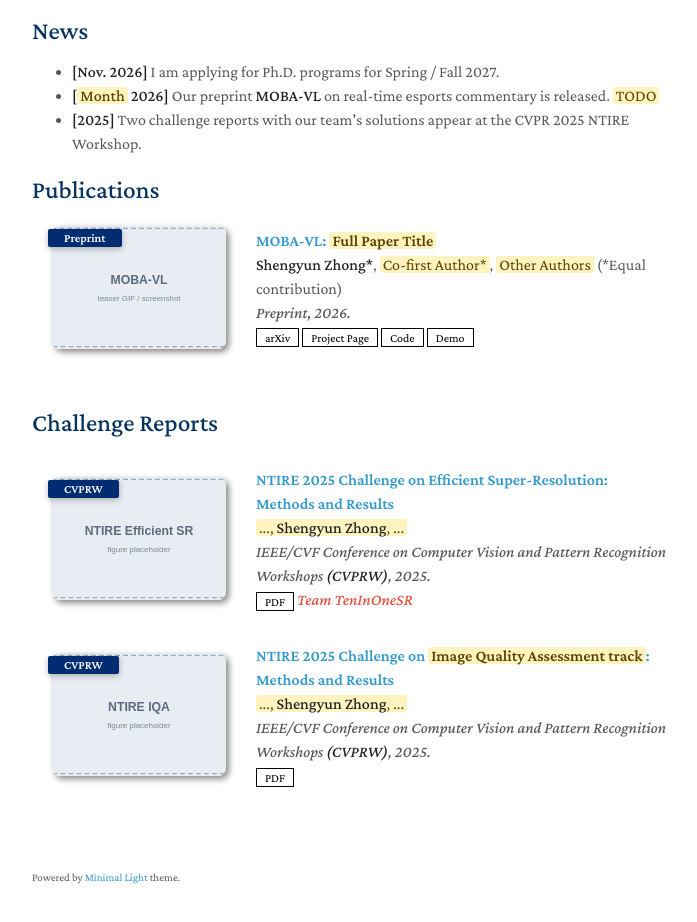
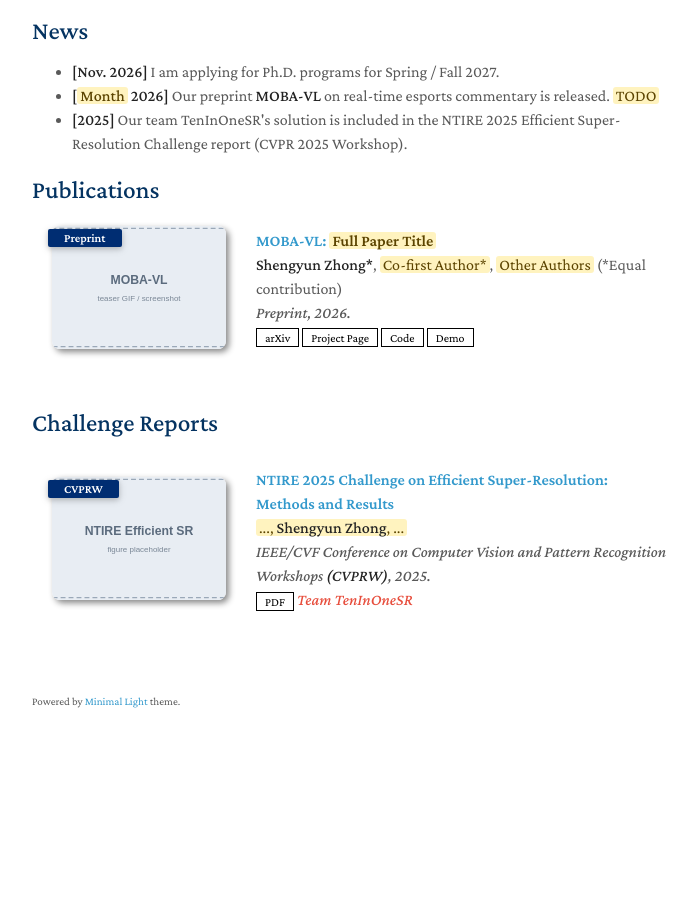
Before and after one commit to ShengyunZhong/ShengyunZhong.github.io, a plain HTML site: page index.html in a window 1280 px wide. Shown: the part 574-1496 px from the top of the page, without its empty margins (438-1135 px from the left). After the commit the page ends 1356 px from the top, so only its background shows below. Drawn offline with nearby package versions, Linux system fonts and the light colour scheme; some icons are missing.

Commit message:
Keep only the NTIRE efficient SR challenge report

```diff
--- a/index.html
+++ b/index.html
@@ -75,7 +75,7 @@
 <ul>
   <li><strong>[Nov. 2026]</strong> I am applying for Ph.D. programs for Spring / Fall 2027.</li>
   <li><strong>[<span class="todo">Month</span> 2026]</strong> Our preprint <strong>MOBA-VL</strong> on real-time esports commentary is released. <span class="todo">TODO</span></li>
-  <li><strong>[2025]</strong> Two challenge reports with our team's solutions appear at the CVPR 2025 NTIRE Workshop.</li>
+  <li><strong>[2025]</strong> Our team TenInOneSR's solution is included in the NTIRE 2025 Efficient Super-Resolution Challenge report (CVPR 2025 Workshop).</li>
 </ul>
 
 <h2 id="publications" class="publications-heading">Publications</h2>
@@ -131,24 +131,6 @@
 </li>
 <br />
 
-<li>
-<div class="pub-row">
-  <div class="col-sm-3 abbr">
-    <img src="./assets/img/teaser_ntire_iqa.svg" class="teaser img-fluid z-depth-1" alt="NTIRE IQA" loading="lazy" />
-    <abbr class="badge">CVPRW</abbr>
-  </div>
-  <div class="col-sm-9">
-    <div class="title"><a href="#">NTIRE 2025 Challenge on <span class="todo">Image Quality Assessment track</span>: Methods and Results</a></div>
-    <div class="author"><span class="todo">..., <strong>Shengyun Zhong</strong>, ...</span></div>
-    <div class="periodical"><em>IEEE/CVF Conference on Computer Vision and Pattern Recognition Workshops <strong>(CVPRW)</strong>, 2025.</em></div>
-    <div class="links">
-      <a href="#" class="btn btn-sm z-depth-0" role="button" target="_blank" rel="noopener">PDF</a>
-    </div>
-  </div>
-</div>
-</li>
-<br />
-
 </ol>
 </div>
 
```
Also changed, not shown: assets/img/teaser_ntire_iqa.svg (deleted).
